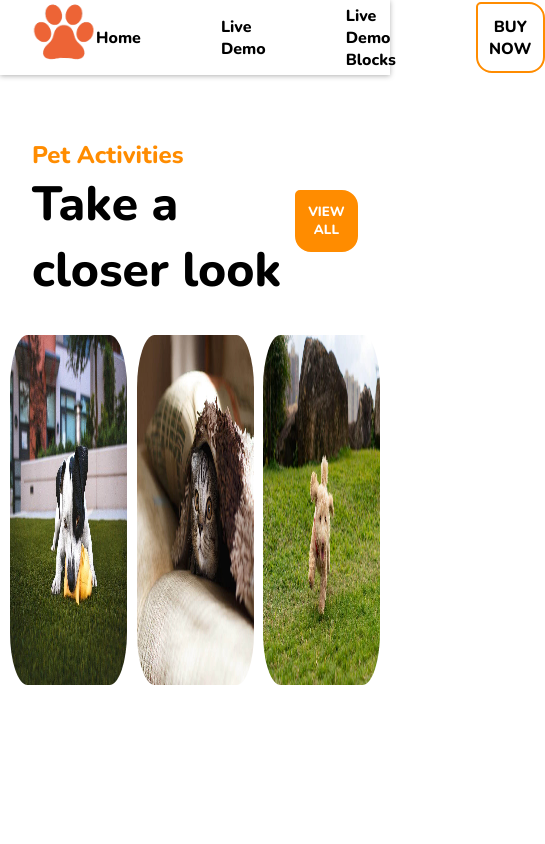
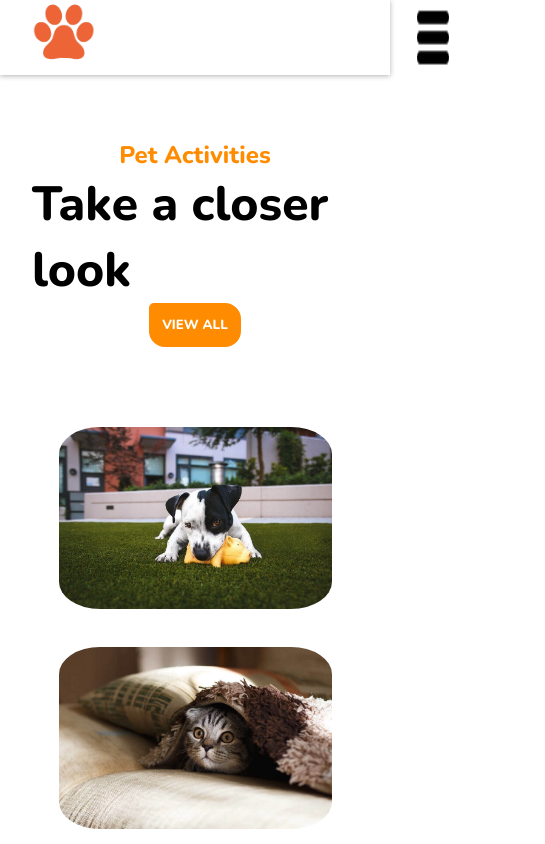
Before and after one commit to Jbar91/202301-W1CH4-Joseba-Ibarlucea, a website: page index.html in a window 390 px wide. Shown: the top 844 px of the page, 545 px wide, since content can reach past the window. Drawn offline with nearby package versions, Linux system fonts and the light colour scheme.

Commit message:
Fix mobile visibility and layout

```diff
--- a/index.html
+++ b/index.html
@@ -21,10 +21,20 @@
       <nav class="header-nav">
         <ul>
           <li>Home</li>
-          <li>Live Demo</li>
-          <li>Live Demo Blocks</li>
+          <li class="dropdown">
+            <div class="dropdown">
+              <button class="arrow">Live Demo</button>
+              <div class="dropdown-options">
+                <a href="#">Pets Boarding Services</a>
+                <a href="#">Pets Toys and food Shop</a>
+                <a href="#">Pets Training School</a>
+              </div>
+            </div>
+          </li>
+          <li class="arrow">Live Demo Blocks</li>
           <li><button class="btn header-btn">Buy Now</button></li>
         </ul>
+        <img src="Images/menu.png" alt="Menu logo" />
       </nav>
     </header>
     <main>
@@ -38,23 +48,26 @@
           <span><button class="btn">View All</button> </span>
         </div>
         <div class="image-container">
-          <span class="pet-img">
+          <span class="pet-img img__wrap">
             <img
               src="Images/01.jpg"
               alt="Imagen de un perro mordiendo su juguete"
             />
+            <p class="img__description center-text">Activities</p>
           </span>
-          <span class="pet-img">
+          <span class="pet-img img__wrap">
             <img
               src="Images/02.jpg"
               alt="Imagen de un gato debajo de una manta"
             />
+            <p class="img__description center-text">Activities</p>
           </span>
-          <span class="pet-img">
+          <span class="pet-img img__wrap">
             <img
               src="Images/03.jpg"
               alt="Imagen de un perrito corriendo sobre la grama"
             />
+            <p class="img__description center-text">Activities</p>
           </span>
         </div>
       </section>
--- a/scss/style.scss
+++ b/scss/style.scss
@@ -30,6 +30,9 @@ header {
       display: flex;
       align-items: center;
       gap: 5rem;
+    }
+    img {
+      display: none;
     }
   }
 }
@@ -87,6 +90,7 @@ header {
         color: $orange;
         text-decoration: underline;
         text-underline-offset: 1.3rem;
+        cursor: pointer;
       }
     }
   }
@@ -197,11 +201,11 @@ div.dropdown-options {
   bottom: 0;
   left: 0;
   right: 0;
-  background: rgba(29, 106, 154, 0.72);
+  background: rgba(233, 233, 233, 0.1);
   color: #fff;
   visibility: hidden;
   opacity: 0;
-
+  border-radius: 15%;
   /* transition effect. not necessary */
   transition: opacity 0.2s, visibility 0.2s;
 }
@@ -209,6 +213,7 @@ div.dropdown-options {
 .img__wrap:hover .img__description {
   visibility: visible;
   opacity: 1;
+  cursor: pointer;
 }
 
 .center-text {
@@ -216,3 +221,68 @@ div.dropdown-options {
   justify-content: center;
   align-items: center;
 }
+
+@media (max-width: 850px) {
+  header {
+    nav {
+      ul {
+        gap: 2rem;
+      }
+    }
+  }
+}
+
+@media (max-width: 680px) {
+  header {
+    nav {
+      ul {
+        visibility: hidden;
+      }
+      img {
+        display: inline-block;
+        width: 2rem;
+      }
+      img:hover {
+        cursor: pointer;
+      }
+    }
+  }
+  section.activities-images {
+    display: flex;
+    flex-direction: column;
+    gap: 2rem;
+    height: auto;
+
+    .info-container {
+      display: flex;
+      justify-content: space-between;
+      align-items: center;
+      padding-inline-end: 2rem;
+      padding-inline-start: 2rem;
+      flex-direction: column;
+      div {
+        display: flex;
+        justify-content: center;
+        flex-direction: column;
+        align-items: center;
+      }
+    }
+    div.image-container {
+      display: flex;
+      flex-direction: column;
+      height: auto;
+    }
+  }
+  section.activities-images {
+    div.image-container {
+      margin-block-end: 2rem;
+      margin-block-start: 2rem;
+      span.pet-img {
+        width: 70%;
+        height: 100%;
+        margin-block-end: 1rem;
+        margin-block-start: 1rem;
+      }
+    }
+  }
+} ;
```
Also changed, not shown: Images/menu.png (added), css/style.css, 1 other file.
